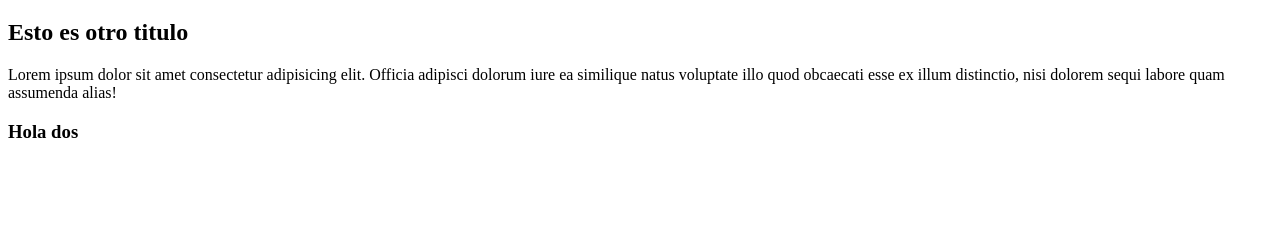
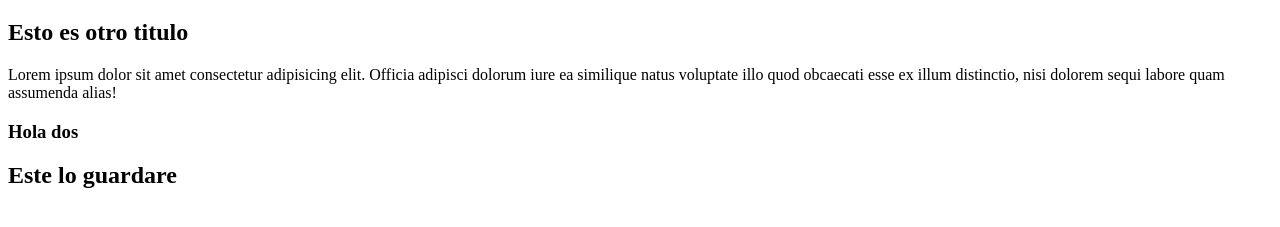
Before and after one commit to Erisjimver/remoto, a plain HTML site: page index.html in a window 1280 px wide. Shown: the part 61-288 px from the top of the page. Drawn offline with Linux system fonts and the light colour scheme.

Commit message:
guardo h2 de prueba

```diff
--- a/index.html
+++ b/index.html
@@ -14,5 +14,6 @@
 
     <spam><h3>Hola dos</h3></spam>
 
+ 	<h2>Este lo guardare</h2>
 </body>
 </html>
```
